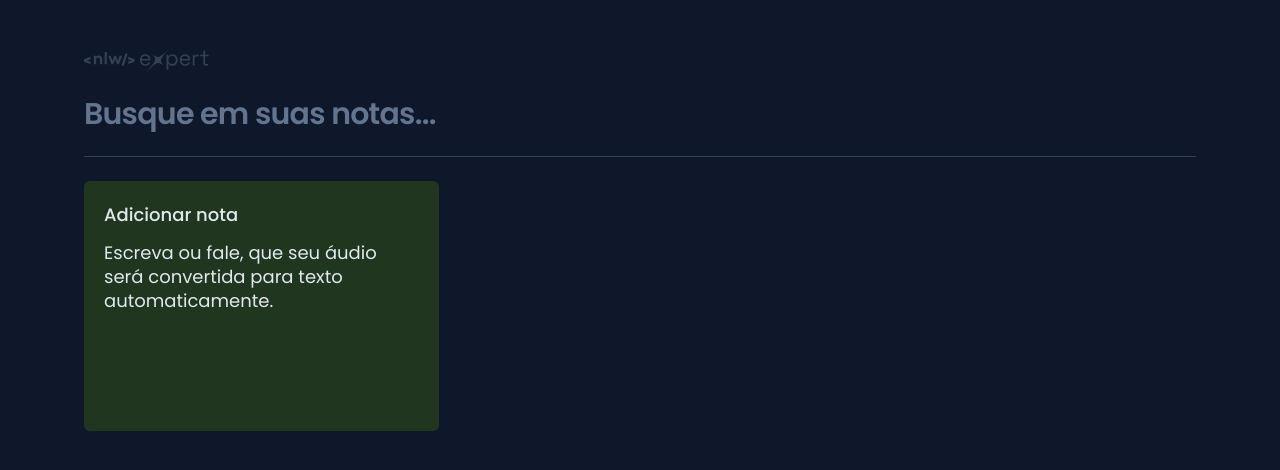
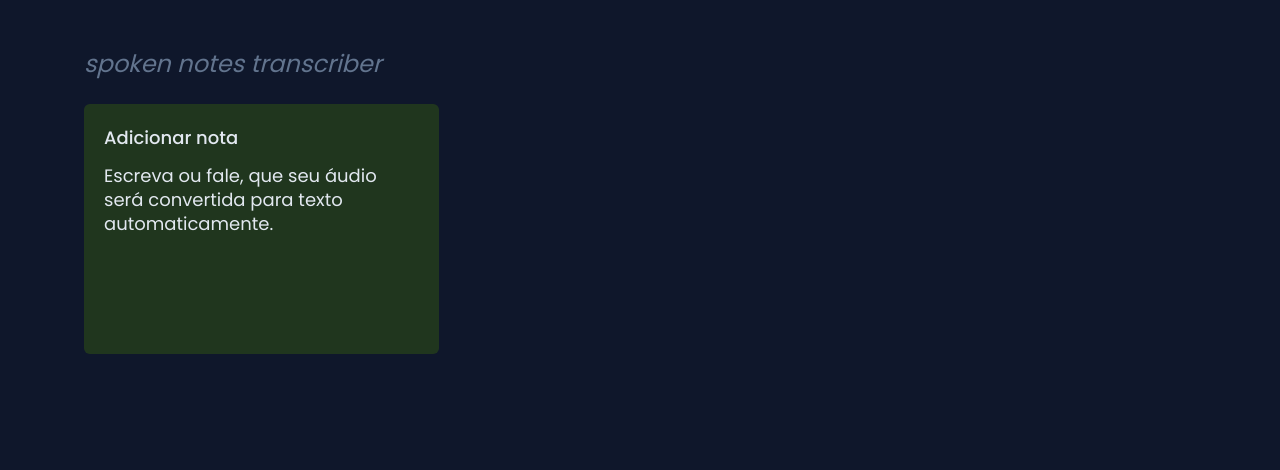
Before and after one commit to francisverissimo/spoken-notes-transcriber, a React (Vite) app: page / in a window 1280 px wide. Shown: the top 470 px of the page. Built offline with nearby package versions, Linux system fonts and the light colour scheme.

Commit message:
feat: project change name

```diff
--- a/index.html
+++ b/index.html
@@ -9,8 +9,7 @@
       href="https://fonts.googleapis.com/css2?family=Inter:wght@400;500;600;700&family=Poppins:wght@400;500;600;700&display=swap"
       rel="stylesheet"
     />
-    <link rel="shortcut icon" href="favicon.png" type="image/png" />
-    <title>expert notes</title>
+    <title>spoken notes transcriber</title>
   </head>
   <body class="bg-slate-900 text-slate-50 antialiased">
     <div id="root"></div>
--- a/package.json
+++ b/package.json
@@ -1,5 +1,5 @@
 {
-  "name": "nlw-expert-notes",
+  "name": "spoken-notes-transcriber",
   "private": true,
   "version": "0.0.0",
   "type": "module",
--- a/src/app.tsx
+++ b/src/app.tsx
@@ -1,7 +1,6 @@
 import { ChangeEvent, useState } from 'react'
 import { NewNoteCard } from './components/new-note-card'
 import { NoteCard } from './components/note-card'
-import logo from './assets/logo-nlw-expert.svg'
 
 interface Note {
   id: string
@@ -69,8 +68,12 @@ export function App() {
 
   return (
     <div className="mx-auto my-12 max-w-6xl space-y-6 px-5">
-      <img src={logo} alt="NLW Expert" />
+      <strong className="inline-block text-2xl font-extralight italic text-slate-500">
+        spoken notes transcriber
+      </strong>
 
+      {notes.length ? (
+        <>
           <form className="w-full">
             <input
               type="text"
@@ -79,8 +82,9 @@ export function App() {
               className="w-full bg-transparent text-3xl font-semibold tracking-tight outline-none placeholder:text-slate-500"
             />
           </form>
-
           <div className="h-px bg-slate-700" />
+        </>
+      ) : null}
 
       <div className="grid auto-rows-[250px] grid-cols-1 gap-6 sm:grid-cols-2 md:grid-cols-3">
         <NewNoteCard handleCreateNote={handleCreateNote} />
```
Also changed, not shown: src/assets/logo-nlw-expert.svg (deleted). Lines whose indentation alone changed are shown as unchanged.
